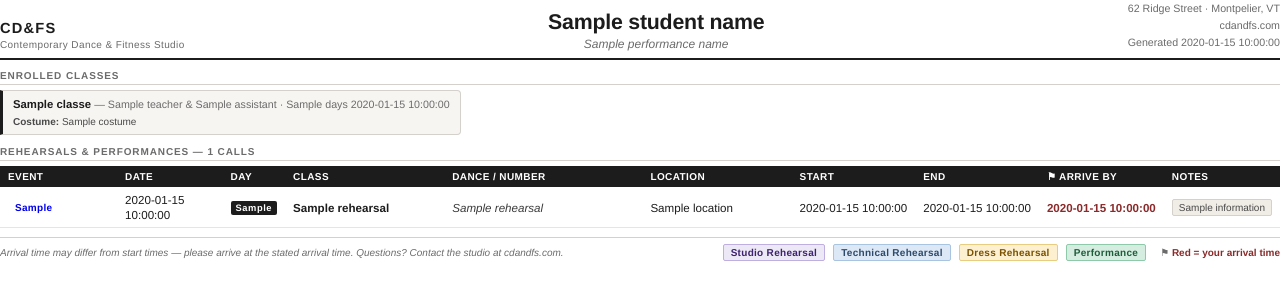
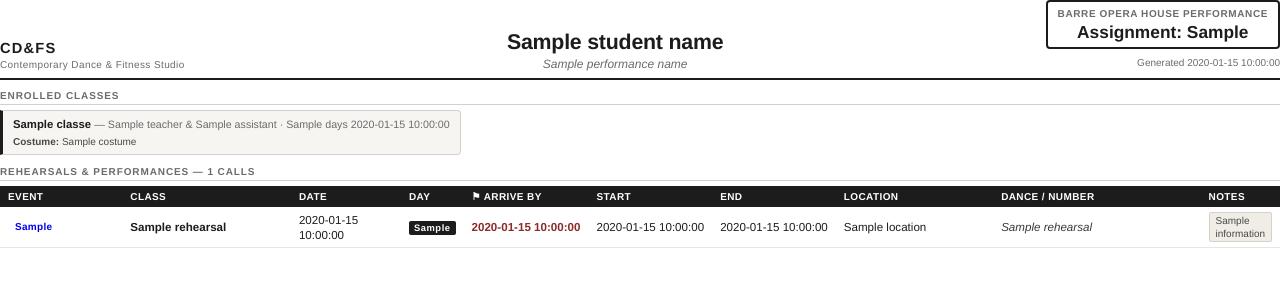
Before and after one commit to DavidOry/cdfs-performance-rehearsal, a Python web app: template templates/schedule.html in a window 1280 px wide. Shown: the top 300 px of the page. Run offline with Jinja, Linux system fonts and the light colour scheme; the template is opened without the code that fills it: most values are stand-ins (such as "Sample title", 1, 10 or a date in 2020).

Commit message:
add dressing room, other fixes

```diff
--- a/templates/schedule.html
+++ b/templates/schedule.html
@@ -73,6 +73,32 @@
       color: #6b6b6b;
       line-height: 1.6;
     }
+    .dressing-room-box {
+      display: inline-block;
+      border: 2px solid #1c1c1c;
+      border-radius: 4px;
+      padding: 4px 10px;
+      text-align: center;
+      margin-bottom: 4px;
+    }
+    .dressing-room-label {
+      font-size: 7.5pt;
+      font-weight: 600;
+      text-transform: uppercase;
+      letter-spacing: 0.06em;
+      color: #6b6b6b;
+    }
+    .dressing-room-value {
+      font-size: 13pt;
+      font-weight: 700;
+      color: #1c1c1c;
+      line-height: 1.2;
+    }
+    .header-meta {
+      font-size: 7.5pt;
+      color: #6b6b6b;
+      margin-top: 2px;
+    }
 
     /* ── Section label ── */
     .section-label {
@@ -140,7 +166,9 @@
       white-space: nowrap;
       text-decoration: none;
       letter-spacing: 0.03em;
+      cursor: pointer;
     }
+    a.event-pill:hover { opacity: 0.85; }
     .pill-studio { background: #ede8f5; color: #3d2270; border: 1px solid #bfaee0; }
     .pill-tech   { background: #dce8f5; color: #2e4a6b; border: 1px solid #a8c4e0; }
     .pill-dress  { background: #fdf0d0; color: #7a5100; border: 1px solid #e8cc80; }
@@ -168,7 +196,12 @@
       border: 1px solid #d4d0cb;
       padding: 1px 6px;
       font-size: 7.5pt;
-      white-space: nowrap;
+      white-space: normal;
+      word-wrap: break-word;
+    }
+    .notes-cell {
+      max-width: 120px;
+      word-wrap: break-word;
     }
 
     /* Arrival — most important, brick red, bold */
@@ -206,9 +239,13 @@
       <div class="show-name">{{ performance_name }}</div>
     </div>
     <div class="header-right">
-      <div>62 Ridge Street · Montpelier, VT</div>
-      <div>cdandfs.com</div>
-      <div>Generated {{ generated_date }}</div>
+      {% if dressing_room %}
+      <div class="dressing-room-box">
+        <div class="dressing-room-label">Barre Opera House Performance</div>
+        <div class="dressing-room-value">Assignment: {{ dressing_room }}</div>
+      </div>
+      {% endif %}
+      <div class="header-meta">Generated {{ generated_date }}</div>
     </div>
   </div>
 
@@ -234,14 +271,14 @@
     <thead>
       <tr>
         <th style="width:10%">Event</th>
+        <th style="width:14%">Class</th>
         <th style="width:9%">Date</th>
         <th style="width:4%">Day</th>
-        <th style="width:14%">Class</th>
-        <th style="width:17%">Dance / Number</th>
-        <th style="width:13%">Location</th>
+        <th style="width:9%">&#9873; Arrive By</th>
         <th style="width:8%">Start</th>
         <th style="width:7%">End</th>
-        <th style="width:9%">&#9873; Arrive By</th>
+        <th style="width:13%">Location</th>
+        <th style="width:17%">Dance / Number</th>
         <th>Notes</th>
       </tr>
     </thead>
@@ -255,31 +292,18 @@
             <span class="event-pill {{ r.badge_class }}">{{ r.event_type }}</span>
           {% endif %}
         </td>
+        <td class="class-name">{{ r.class_name }}</td>
         <td>{{ r.date }}</td>
         <td><span class="day-pill">{{ r.day_of_week }}</span></td>
-        <td class="class-name">{{ r.class_name }}</td>
-        <td class="dance-name">{{ r.dance_name }}</td>
-        <td>{{ r.location }}</td>
+         <td class="arrival">{{ r.arrival_time }}</td>
         <td class="time-cell">{{ r.start_time }}</td>
         <td class="time-cell">{{ r.end_time }}</td>
-        <td class="arrival">{{ r.arrival_time }}</td>
-        <td>{% if r.information %}<span class="info-pill">{{ r.information }}</span>{% endif %}</td>
+        <td>{{ r.location }}</td>
+        <td class="dance-name">{{ r.dance_name }}</td>
+        <td class="notes-cell">{% if r.information %}<span class="info-pill">{{ r.information }}</span>{% endif %}</td>
       </tr>
       {% endfor %}
     </tbody>
   </table>
-
-  <!-- Footer -->
-  <div class="footer">
-    <div class="footer-note">Arrival time may differ from start times &mdash; please arrive at the stated arrival time. Questions? Contact the studio at cdandfs.com.</div>
-    <div class="legend">
-      <span class="event-pill pill-studio">Studio Rehearsal</span>
-      <span class="event-pill pill-tech">Technical Rehearsal</span>
-      <span class="event-pill pill-dress">Dress Rehearsal</span>
-      <span class="event-pill pill-perf">Performance</span>
-      <span style="margin-left:6px">&#9873; <span class="legend-arrival">Red = your arrival time</span></span>
-    </div>
-  </div>
-
 </body>
 </html>
```
Also changed, not shown: make-student-schedules.py (+53 -16 lines).
